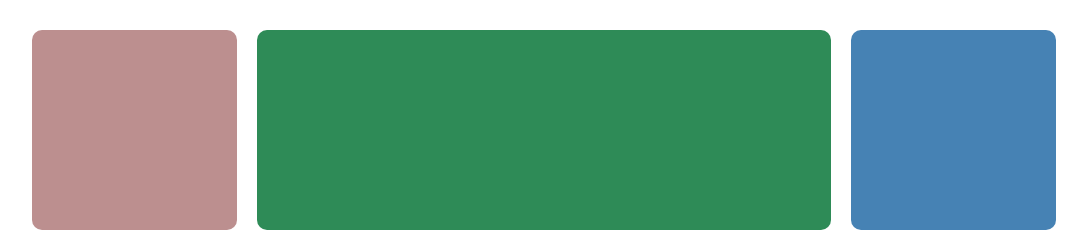
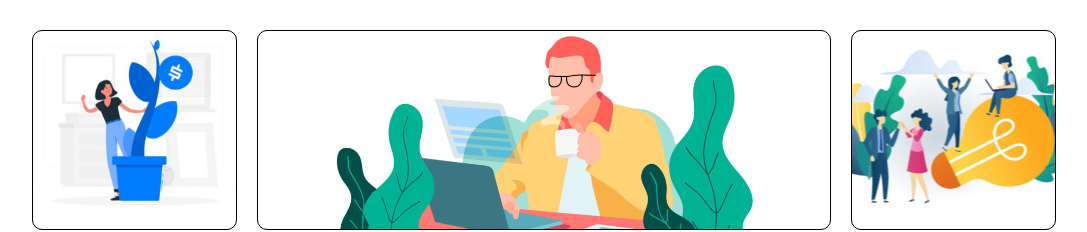
Before and after one commit to AndreiBurbulia/-htmlcss-wp, a plain HTML site: page index.html in a window 1280 px wide. Shown: the part 722-954 px from the top of the page, without its empty margins (96-1183 px from the left). Drawn offline with Linux system fonts and the light colour scheme.

Commit message:
immagini inserite

```diff
--- a/css/style.css
+++ b/css/style.css
@@ -93,22 +93,37 @@ h1{
 }
 
 .img_left{
-    background-color: rosybrown;
+    height: 200px;
+    background-color: grey;
+    background-image: url(../img/img-1.jpg);
+    background-position: center;
+    background-size: 105%;
 }
 
 
 .img_central{
     background-color: seagreen;
+    height: 200px;
+    background-image: url(../img/banner-2.jpg);
+    background-position: center;
+    background-size: 95%;
+
 
 }
 .img_right{
     background-color: steelblue;
+    height: 200px;
+    background-image: url(../img/img-3.jpg);
+    background-position: center;
+
 }
+
 
 .img_left, .img_right, .img_central{
     /* background-color: orange; */
-    height: 200px;
+    /* height: 200px; */
     border-radius: 10px;
+    border: 1px solid black;
 }
 
 
```
Also changed, not shown: index.html (+0 -1 lines).
